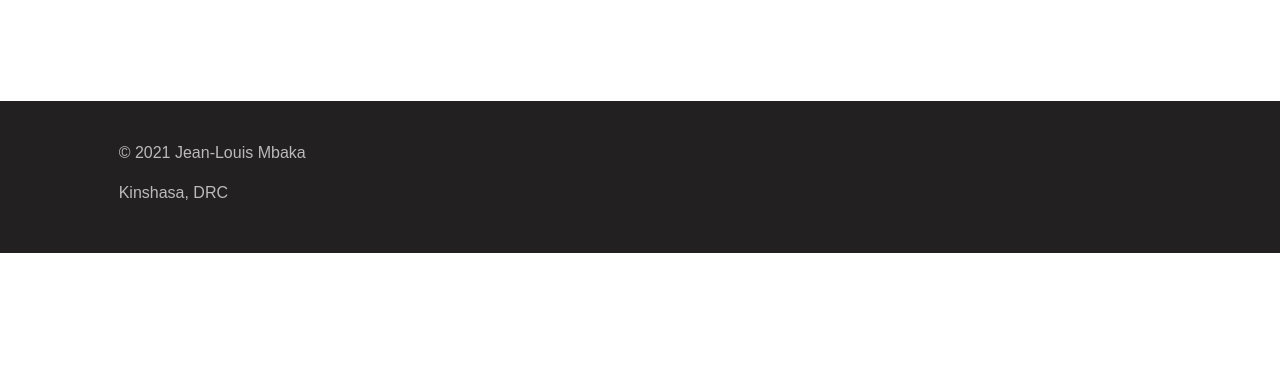
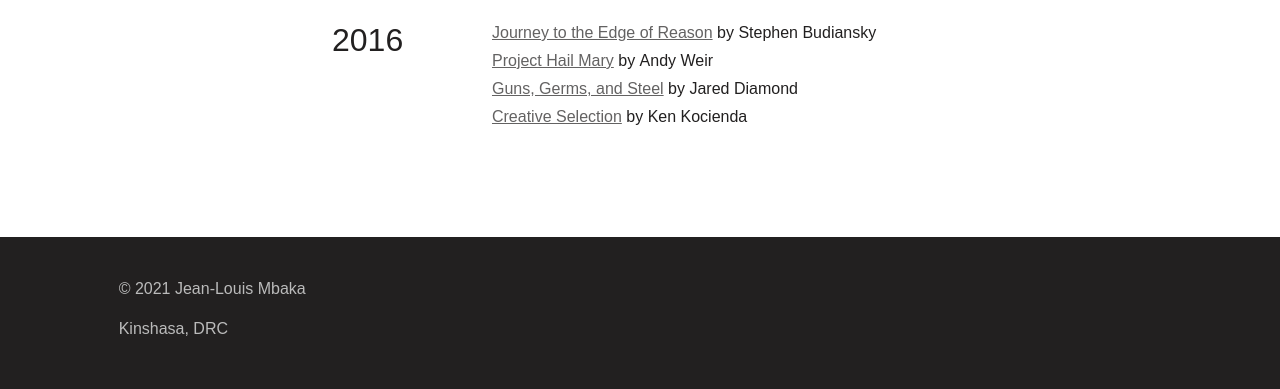
Before and after one commit to jlmbaka/jlmbaka.com, a Gatsby site: page /reading in a window 1280 px wide. Shown: the part 795-1184 px from the top of the page. Before the commit the page ends 1048 px from the top, so only its background shows below. Built offline with nearby package versions, Linux system fonts and the light colour scheme; Gatsby itself is replaced by a stand-in of ours.

Commit message:
Dynamically get years from data for reading page

```diff
--- a/package.json
+++ b/package.json
@@ -45,6 +45,8 @@
     "@storybook/addon-actions": "^6.3.4",
     "@storybook/addon-essentials": "^6.3.4",
     "@storybook/addon-links": "^6.3.4",
+    "@storybook/builder-webpack5": "^6.3.4",
+    "@storybook/manager-webpack5": "^6.3.4",
     "@storybook/react": "^6.3.4",
     "babel-loader": "^8.2.2",
     "prettier": "2.2.1"
--- /dev/null
+++ b/src/components/YearGroup.js
@@ -0,0 +1,27 @@
+import styled from "styled-components"
+import React from "react"
+import { Link } from "gatsby"
+
+const ResourcesLink = styled(Link)`
+  text-decoration: underline;
+`
+const YearGroup = ({ year, items, baseUrl }) => (
+  <div className="row mb-4">
+    <div className="col-12 col-md-2">
+      <h2>{year}</h2>
+    </div>
+    <div className="col-12 col-md-10">
+      {items.map(item => (
+        <div className="mb-1" key={item.id}>
+          <ResourcesLink to={`/${baseUrl}/${item.frontmatter.slug}`}>
+            {item.title}
+          </ResourcesLink>
+          &nbsp;by&nbsp;
+          <span>{item.author}</span>
+        </div>
+      ))}
+    </div>
+  </div>
+)
+
+export default YearGroup
--- a/src/pages/reading/index.js
+++ b/src/pages/reading/index.js
@@ -1,69 +1,176 @@
-import { graphql, Link } from "gatsby"
 import React from "react"
 import InternalPageLayout from "../../components/InternalPageLayout"
-import styled from "styled-components"
+import YearGroup from "../../components/YearGroup"
+import { graphql, Link } from "gatsby"
 
-const sampleYears = [2018, 2019, 2020, 2021]
 const sampleReadings = [
   {
+    date: "2018-01-01",
     title: "Journey to the Edge of Reason",
     author: "Stephen Budiansky",
     frontmatter: { slug: "" },
-    id: "dfqdf",
+    id: 1,
   },
   {
+    date: "2018-01-01",
     title: "Project Hail Mary",
     author: "Andy Weir",
     frontmatter: { slug: "" },
-    id: "dqfdq",
+    id: 2,
   },
   {
+    date: "2018-01-01",
     title: "Guns, Germs, and Steel",
     author: "Jared Diamond",
     frontmatter: { slug: "" },
-    id: "fqdfdq",
+    id: 3,
   },
   {
+    date: "2018-01-01",
     title: "Creative Selection ",
     author: "Ken Kocienda",
     frontmatter: { slug: "" },
-    id: "dqfqdq",
+    id: 4,
   },
+  //
+  {
+    date: "2019-01-01",
+    title: "Journey to the Edge of Reason",
+    author: "Stephen Budiansky",
+    frontmatter: { slug: "" },
+    id: 1,
+  },
+  {
+    date: "2019-01-01",
+    title: "Project Hail Mary",
+    author: "Andy Weir",
+    frontmatter: { slug: "" },
+    id: 2,
+  },
+  {
+    date: "2019-01-01",
+    title: "Guns, Germs, and Steel",
+    author: "Jared Diamond",
+    frontmatter: { slug: "" },
+    id: 3,
+  },
+  {
+    date: "2019-01-01",
+    title: "Creative Selection ",
+    author: "Ken Kocienda",
+    frontmatter: { slug: "" },
+    id: 4,
+  },
+  //
+  {
+    date: "2020-01-01",
+    title: "Journey to the Edge of Reason",
+    author: "Stephen Budiansky",
+    frontmatter: { slug: "" },
+    id: 1,
+  },
+  {
+    date: "2020-01-01",
+    title: "Project Hail Mary",
+    author: "Andy Weir",
+    frontmatter: { slug: "" },
+    id: 2,
+  },
+  {
+    date: "2020-01-01",
+    title: "Guns, Germs, and Steel",
+    author: "Jared Diamond",
+    frontmatter: { slug: "" },
+    id: 3,
+  },
+  {
+    date: "2020-01-01",
+    title: "Creative Selection ",
+    author: "Ken Kocienda",
+    frontmatter: { slug: "" },
+    id: 4,
+  },
+  //
+  {
+    date: "2021-01-01",
+    title: "Journey to the Edge of Reason",
+    author: "Stephen Budiansky",
+    frontmatter: { slug: "" },
+    id: 1,
+  },
+  {
+    date: "2021-01-01",
+    title: "Project Hail Mary",
+    author: "Andy Weir",
+    frontmatter: { slug: "" },
+    id: 2,
+  },
+  {
+    date: "2021-01-01",
+    title: "Guns, Germs, and Steel",
+    author: "Jared Diamond",
+    frontmatter: { slug: "" },
+    id: 3,
+  },
+  {
+    date: "2021-01-01",
+    title: "Creative Selection ",
+    author: "Ken Kocienda",
+    frontmatter: { slug: "" },
+    id: 4,
+  },
+  //
+  {
+    date: "2016-01-01",
+    title: "Journey to the Edge of Reason",
+    author: "Stephen Budiansky",
+    frontmatter: { slug: "" },
+    id: 1,
+  },
+  {
+    date: "2016-01-01",
+    title: "Project Hail Mary",
+    author: "Andy Weir",
+    frontmatter: { slug: "" },
+    id: 2,
+  },
+  {
+    date: "2016-01-01",
+    title: "Guns, Germs, and Steel",
+    author: "Jared Diamond",
+    frontmatter: { slug: "" },
+    id: 3,
+  },
+  {
+    date: "2016-01-01",
+    title: "Creative Selection ",
+    author: "Ken Kocienda",
+    frontmatter: { slug: "" },
+    id: 4,
+  },
+  //
 ]
 
-const ResourcesLink = styled(Link)`
-  text-decoration: underline;
-`
-
-const YearGroup = ({ year, items, baseUrl }) => (
-  <div className="row mb-4">
-    <div className="col-12 col-md-2">
-      <h2>{year}</h2>
-    </div>
-    <div className="col-12 col-md-10">
-      {items.map(item => (
-        <div className="mb-1" key={item.id}>
-          <ResourcesLink to={`/${baseUrl}/${item.frontmatter.slug}`}>
-            {item.title}
-          </ResourcesLink>
-          &nbsp;by&nbsp;
-          <span>{item.author}</span>
-        </div>
-      ))}
-    </div>
-  </div>
-)
-
 export default function Reading({ data }) {
+  const years = Array.from(
+    new Set(
+      sampleReadings.map(reading => {
+        const date = new Date(reading.date)
+        return date.getFullYear()
+      })
+    )
+  )
   return (
     <InternalPageLayout>
       <h1 className="mb-5">Readings</h1>
-      {sampleYears.map(year => (
+      {years.map(year => (
         <YearGroup
           year={year}
           key={year}
           baseUrl="reading"
-          items={sampleReadings}
+          items={sampleReadings.filter(reading =>
+            reading.date.startsWith(year)
+          )}
         />
       ))}
     </InternalPageLayout>
--- a/src/pages/speaking/index.js
+++ b/src/pages/speaking/index.js
@@ -65,7 +65,7 @@ export default function Speaking({ data }) {
       <h2 className="mb-3">Past events</h2>
       {speakings.map(speaking => (
         <div className="row mb-1" key={speaking.date}>
-          <div className="col-3 col-md-1 text-end">{speaking.date}</div>
+          <div className="col-3 col-md-1 text-justify">{speaking.date}</div>
           <div className="col-9 col-md-11">{speaking.title}</div>
         </div>
       ))}
```
Also changed, not shown: src/pages/blog/index.js (deleted, +0 -13 lines), src/pages/writing/index.js (+66 -0 lines), src/stories/Navbar.stories.js (added, +11 -0 lines), src/stories/YearGroup.stories.js (added, +37 -0 lines), .storybook/main.js, .storybook/preview.js, README.md, 2 other files.
